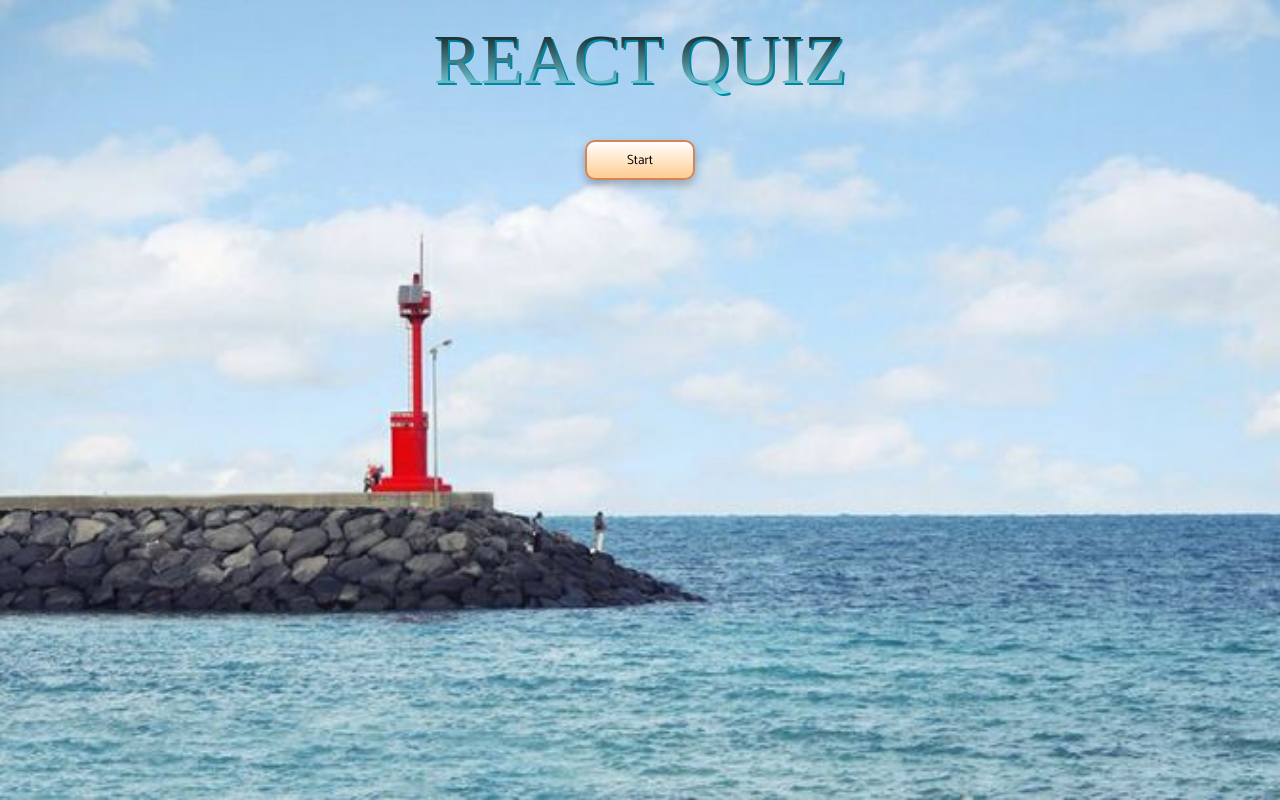
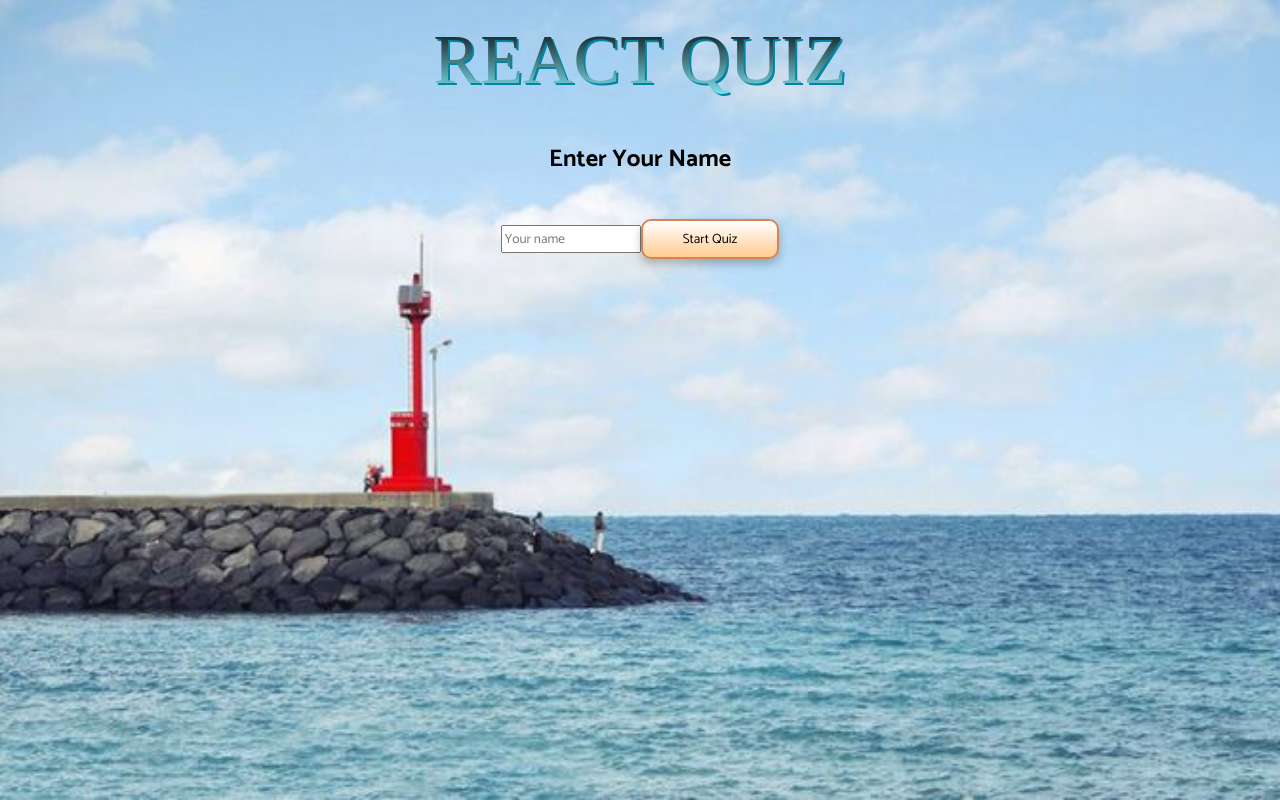
Before and after one commit to wiamerz/Game-quiz, a React (Create React App) app: page / in a window 1280 px wide. Built offline with nearby package versions, Linux system fonts and the light colour scheme.

Commit message:
name page

```diff
--- a/package.json
+++ b/package.json
@@ -14,6 +14,7 @@
     "@types/styled-components": "^5.1.34",
     "react": "^19.1.0",
     "react-dom": "^19.1.0",
+    "react-router-dom": "^7.5.1",
     "react-scripts": "5.0.1",
     "styled-components": "^6.1.17",
     "typescript": "^4.9.5",
--- a/src/App.tsx
+++ b/src/App.tsx
@@ -1,11 +1,14 @@
 import React, { useState } from 'react';
+import { BrowserRouter as Router, Routes, Route, Navigate, useNavigate } from 'react-router-dom';
 import { fetchQuizQuestions } from './API';
 
-//components
+// components
 import QuestionCard from './components/QuestionCard';
 import ProgressBar from './components/ProgressBar';
-//styles
+
+// styles
 import { GlobalStyle, Wrapper } from './App.styles';
+
 // types
 import { QuestionState, Difficulty } from './API';
 
@@ -14,17 +17,59 @@ export type AnswerObject = {
   answer: string;
   correct: boolean;
   correctAnswer: string;
-}
+};
 
 const TOTAL_QUESTIONS = 10;
 
-const App = () => {
+// Name page
+const Name: React.FC = () => {
+  const [name, setName] = useState('');
+  const navigate = useNavigate();
+
+  const handleSubmit = (e: React.FormEvent) => {
+    e.preventDefault();
+    if (name.trim()) {
+      // Store the name in localStorage
+      localStorage.setItem('playerName', name);
+      navigate('/quiz');
+    }
+  };
+
+  return (
+    <Wrapper>
+      <h1>REACT QUIZ</h1>
+      <h2>Enter Your Name</h2>
+      <form onSubmit={handleSubmit}>
+        <input
+          type="text"
+          value={name}
+          onChange={(e) => setName(e.target.value)}
+          placeholder="Your name"
+          className="name-input"
+        />
+        <button type="submit" className="start">Start Quiz</button>
+      </form>
+    </Wrapper>
+  );
+};
+
+// Quiz Component (your original App functionality)
+const Quiz: React.FC = () => {
   const [loading, setLoading] = useState(false);
   const [questions, setQuestions] = useState<QuestionState[]>([]);
   const [number, setNumber] = useState(0);
   const [userAnswers, setUserAnswers] = useState<AnswerObject[]>([]);
   const [score, setScore] = useState(0);
   const [gameOver, setGameOver] = useState(true);
+  const navigate = useNavigate();
+
+  // Check if player has a name
+  React.useEffect(() => {
+    const playerName = localStorage.getItem('playerName');
+    if (!playerName) {
+      navigate('/');
+    }
+  }, [navigate]);
 
   const startTrivia = async () => {
     setLoading(true);
@@ -78,15 +123,27 @@ const App = () => {
     }
   };
 
+  const restartQuiz = () => {
+    navigate('/');
+  };
+
   return (
-    <>
-      <GlobalStyle />
     <Wrapper>
       <h1>REACT QUIZ</h1>
       {(gameOver || userAnswers.length === TOTAL_QUESTIONS) && (
+        <div>
+          {userAnswers.length === TOTAL_QUESTIONS && (
+            <h2>Game Over! Your score: {score}/{TOTAL_QUESTIONS}</h2>
+          )}
           <button className='start' onClick={startTrivia}>
-            Start
+            {userAnswers.length === TOTAL_QUESTIONS ? 'Play Again' : 'Start'}
           </button>
+          {userAnswers.length === TOTAL_QUESTIONS && (
+            <button className='restart' onClick={restartQuiz}>
+              New Player
+            </button>
+          )}
+        </div>
       )}
       {!gameOver && <p className='score'>Score: {score}</p>}
       {loading && <p>Loading Questions...</p>}
@@ -115,6 +172,21 @@ const App = () => {
         </button>
       )}
     </Wrapper>
+  );
+};
+
+// Main App component with routing
+const App: React.FC = () => {
+  return (
+    <>
+      <GlobalStyle />
+      <Router>
+        <Routes>
+          <Route path="/" element={<Name />} />
+          <Route path="/quiz" element={<Quiz />} />
+          <Route path="*" element={<Navigate to="/" />} />
+        </Routes>
+      </Router>
     </>
   );
 };
```
Also changed, not shown: 1 other file (tests, documents, lock files or other folders). Lines whose indentation alone changed are shown as unchanged.
